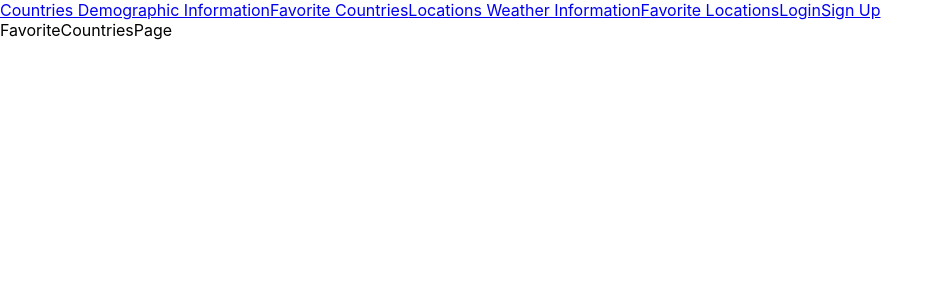
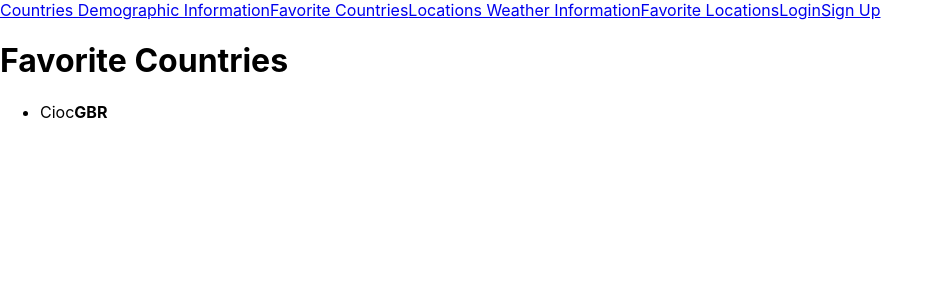
Before and after one commit to vitor-msp/globo-clima, a React (Create React App) app in the folder site/: page /favorite-countries in a window 1280 px wide. Shown: the top 300 px of the page, without its empty margins (0-942 px from the left). Built offline with nearby package versions, Linux system fonts and the light colour scheme; no server answers.

Commit message:
showing favorite countries

```diff
--- a/site/src/pages/FavoriteCountriesPage.tsx
+++ b/site/src/pages/FavoriteCountriesPage.tsx
@@ -1,3 +1,33 @@
+import { useEffect, useState } from "react";
+import { FavoriteCountry, getFavoriteCountries } from "../services/api";
+
 export const FavoriteCountriesPage = () => {
-  return <div>FavoriteCountriesPage</div>;
+  const [favoriteCountries, setFavoriteCountries] = useState<FavoriteCountry[]>(
+    []
+  );
+
+  useEffect(() => {
+    (async () => {
+      const output = await getFavoriteCountries();
+      if (output.error) return alert("Error to get favorite countries.");
+      setFavoriteCountries(output.data);
+    })();
+  }, []);
+
+  return (
+    <div>
+      <h1>Favorite Countries</h1>
+
+      <ul>
+        {favoriteCountries.map((country) => (
+          <li>
+            <div>
+              <span>Cioc</span>
+              <strong>{country.cioc}</strong>
+            </div>
+          </li>
+        ))}
+      </ul>
+    </div>
+  );
 };
```
